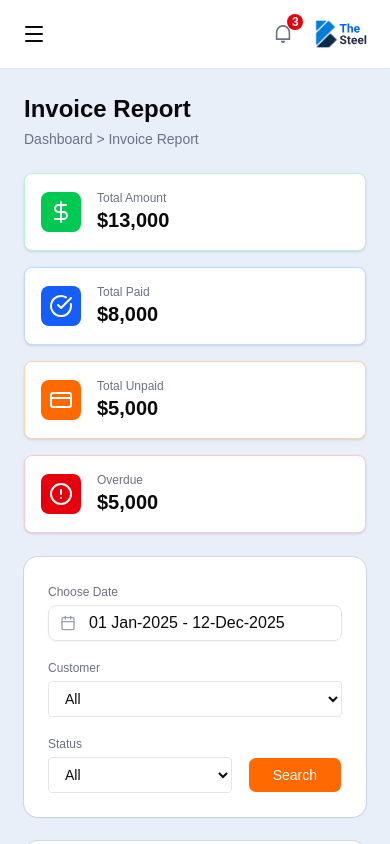
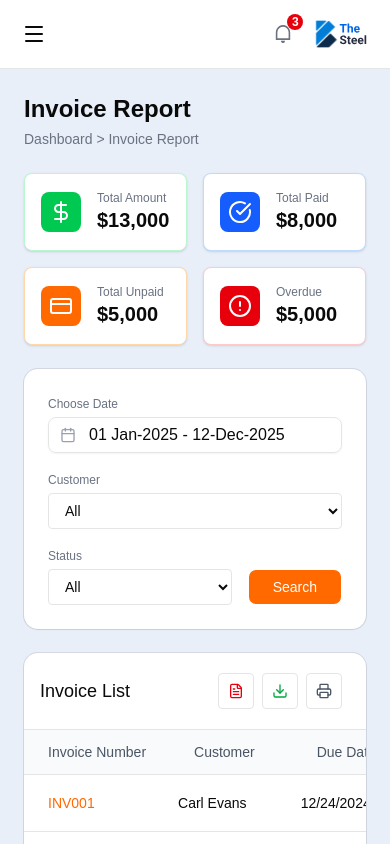
Before and after one commit to react6-flyweis/the-steel-admin, a React (Vite) app: page /invoice/list in a window 390 px wide. Built offline with nearby package versions, Linux system fonts and the light colour scheme.

Commit message:
feat: adjust grid layout in InvoiceListPage for improved responsiveness

```diff
--- a/src/pages/invoices/invoice-list.tsx
+++ b/src/pages/invoices/invoice-list.tsx
@@ -191,7 +191,7 @@ export default function InvoiceListPage() {
       </div>
 
       {/* Summary */}
-      <div className="grid grid-cols-1 sm:grid-cols-2 lg:grid-cols-4 gap-4">
+      <div className="grid grid-cols-2 lg:grid-cols-4 gap-4">
         <div className="bg-white rounded-md p-4 shadow flex items-center gap-4 border border-green-200">
           <div className="w-10 h-10 flex items-center justify-center rounded-md bg-green-500 text-white">
             <DollarSign className="text-white" />
```
